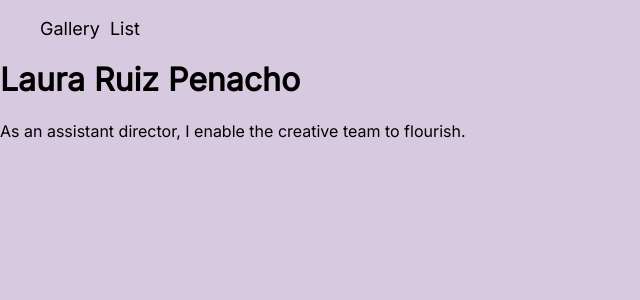
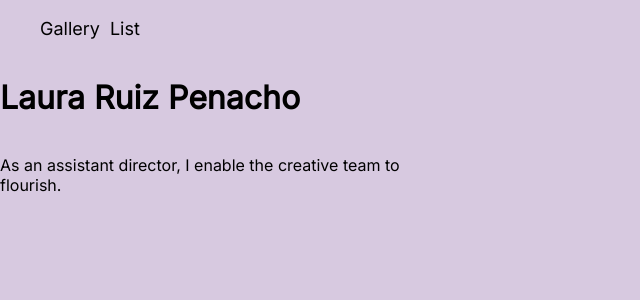
Before and after one commit to alejandromachin/lauraruizweb, a React (Create React App) app: page / in a window 1280 px wide. Shown: the top 300 px of the page, without its empty margins (0-640 px from the left). Built offline with nearby package versions, Linux system fonts and the light colour scheme.

Commit message:
added a side bar with the heading and info

```diff
--- a/src/App.js
+++ b/src/App.js
@@ -6,14 +6,18 @@ import ProjectList from "./pages/ProjectList/ProjectList";
 
 function App() {
   return (
-    <div>
+    <div className="container">
+      <div className="staticContainer">
         <Navigation />
         <InfoCard />
+      </div>
+      <div className="dinamicContainer">
         <Routes>
           <Route path="/home" element={<Home />} />
           <Route path="/projectlist" element={<ProjectList />} />
         </Routes>
       </div>
+    </div>
   );
 }
 
--- a/src/index.css
+++ b/src/index.css
@@ -42,3 +42,19 @@ a:active {
 .currentPage {
   border-bottom: 2px solid #000;
 }
+
+.staticContainer {
+  display: flex;
+  flex-direction: column;
+}
+.dinamicContainer {
+  width: 70vw;
+  height: 100vh;
+}
+
+.container {
+  width: 100vw;
+  height: 100vh;
+  display: flex;
+  flex-direction: row;
+}
```
Lines whose indentation alone changed are shown as unchanged.
